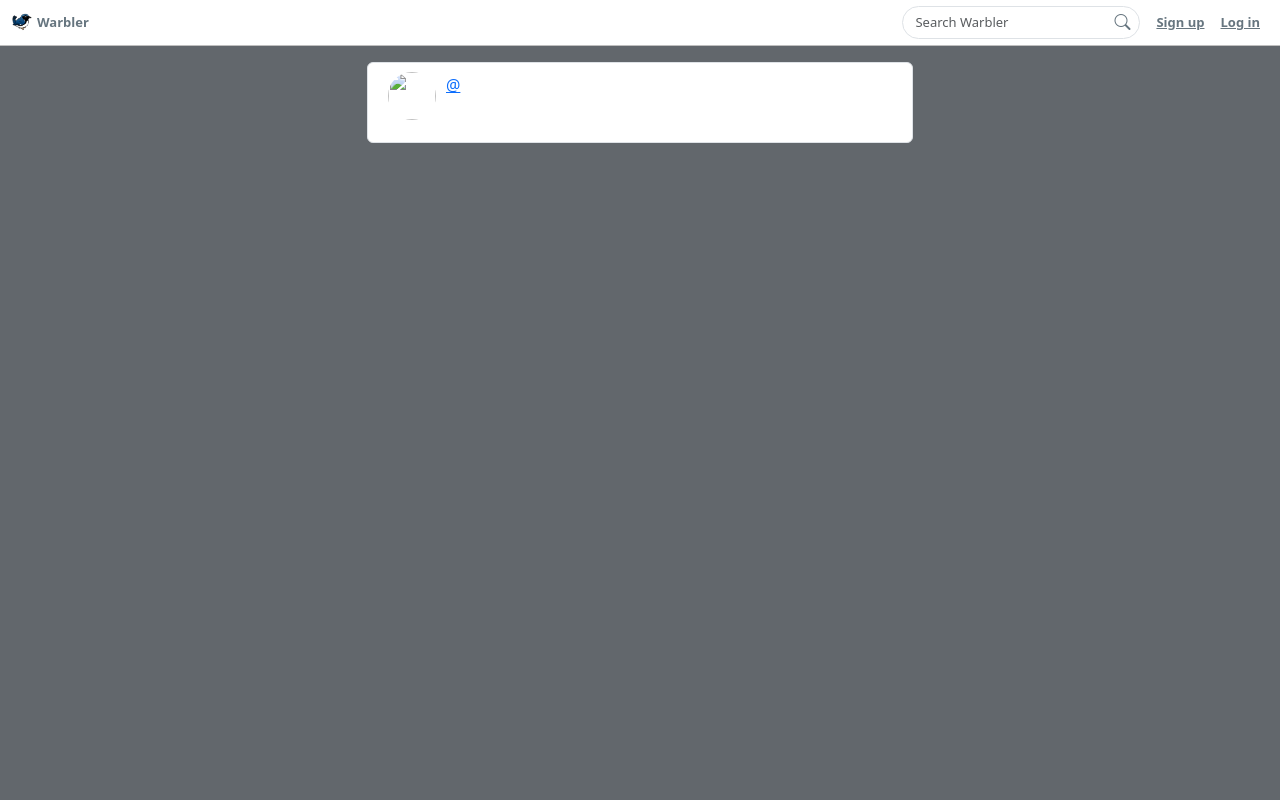
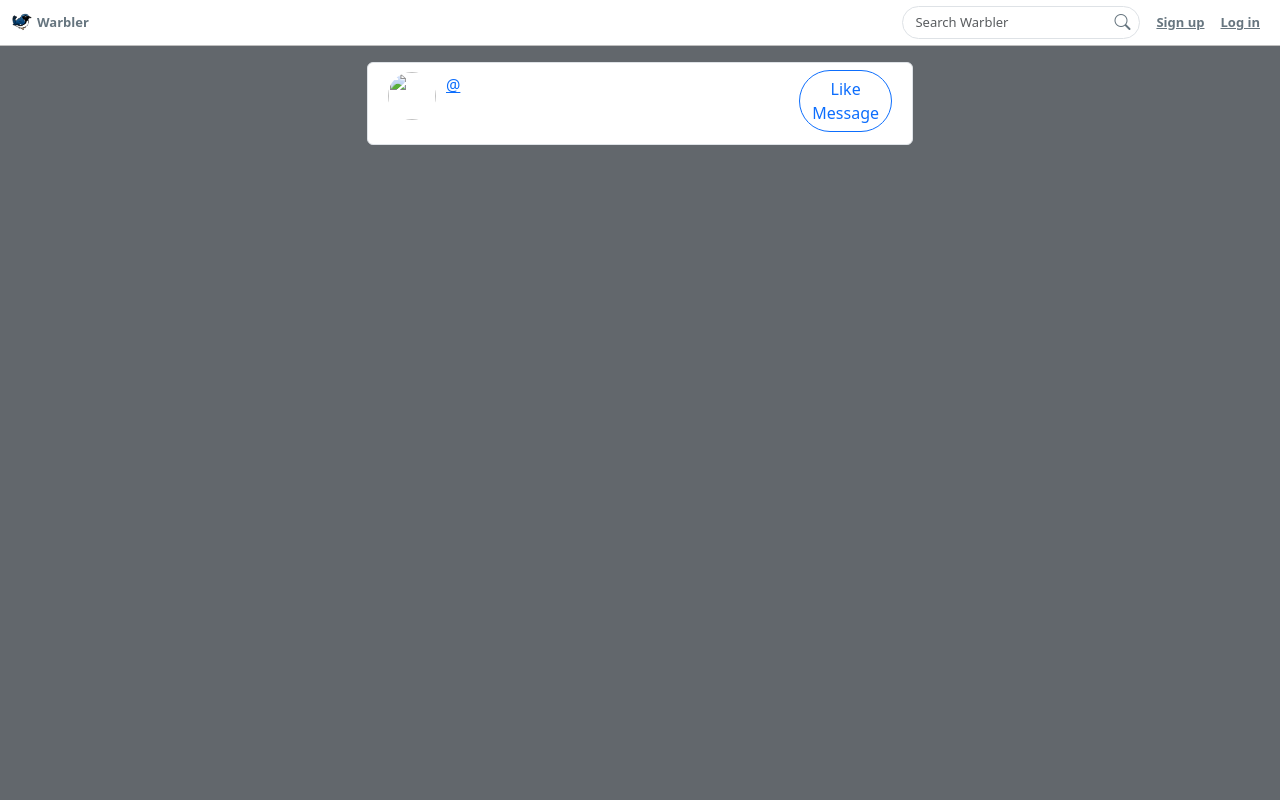
Before and after one commit to jswwWorks/flask-warbler, a Flask app: template templates/messages/show.html in a window 1280 px wide. Run offline with Flask 3, Linux system fonts and the light colour scheme; the template is opened without the code that fills it, so the values that code supplies are empty.

Commit message:
Added skeleton pseudocode for message liking/unliking feature. Now users can see a 'like message' button but in the future the button will be an icon.

```diff
--- a/app.py
+++ b/app.py
@@ -415,6 +415,60 @@ def delete_message(message_id):
     return redirect("/")
 
 
+# FIXME: should this be a patch request? ask
+@app.post('/messages/<int:message_id>/alter_like_state')
+def alter_like_state(message_id):
+    """Takes message_id (an integer).
+
+    Lets logged in users like/unlike the given message. (If user had previously
+    liked a message, then this would unlike it, and vice versa).
+
+    Re-renders template with like field.
+    """
+
+    if not g.user:
+        flash("Access unauthorized.", "danger")
+        return redirect("/")
+
+    form = g.csrf_form
+
+    if form.validate_on_submit():
+
+        msg = Message.query.get_or_404(message_id)
+
+        if msg.user_id != g.user.id:
+            flash("you liked the message! thanks so much!")
+            # content here to like/unlike
+            # db.session.commit()
+
+        return redirect(f"/users/{g.user.id}")
+
+    flash("Access unauthorized.", "danger")
+    return redirect('/')
+#     Overall steps in process:
+
+#      - update html to include a field (potentially using icons from bootstrap)
+
+#     2 steps to accomplishing this:
+#     option 1) have 2 images that we're swapping between
+#     option 2) we have a class "liked" and a class "unliked" where everything
+# has a preset state of being unliked. When the class turns to liked, then in the
+# # css it knows to swap the images.
+
+# figuring out routing (the icon should be a button within a form that has
+# csrf protection and the form's action is this route.)
+
+# as for actually liking/unliking, to separate concerns it might make the most
+# sense to have a helper funciton that swaps classes its own thing
+
+
+# in this view function: it would add/ remove the liked row to/from the model.
+
+
+
+
+
+
 ##############################################################################
 # Homepage and error pages
 
--- a/templates/messages/show.html
+++ b/templates/messages/show.html
@@ -49,6 +49,13 @@
               {{ message.timestamp.strftime('%d %B %Y') }}
             </span>
         </div>
+        <div>
+          <form method="POST"
+          action="/messages/{{ message.id }}/alter_like_state">
+          {{ g.csrf_form.csrf_token }}
+            <button class="btn btn-outline-primary">Like Message</button>
+          </form>
+        </div>
       </li>
     </ul>
   </div>
```
Also changed, not shown: models.py (+5 -5 lines).
